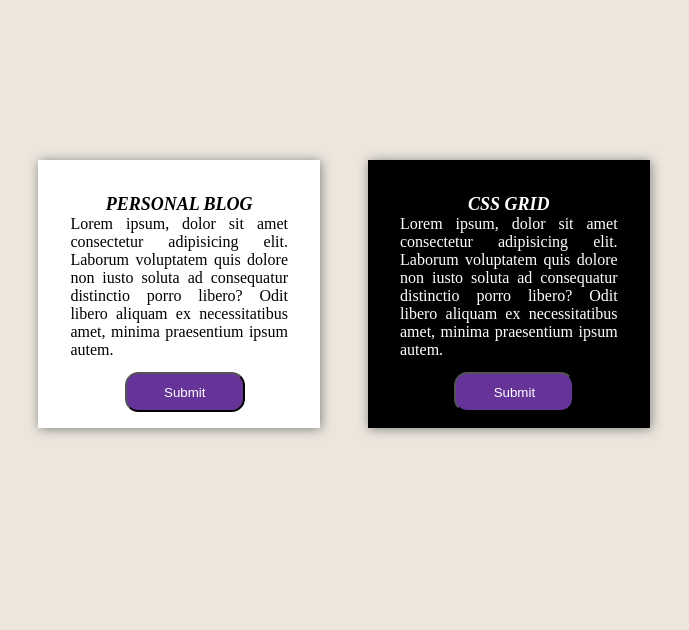
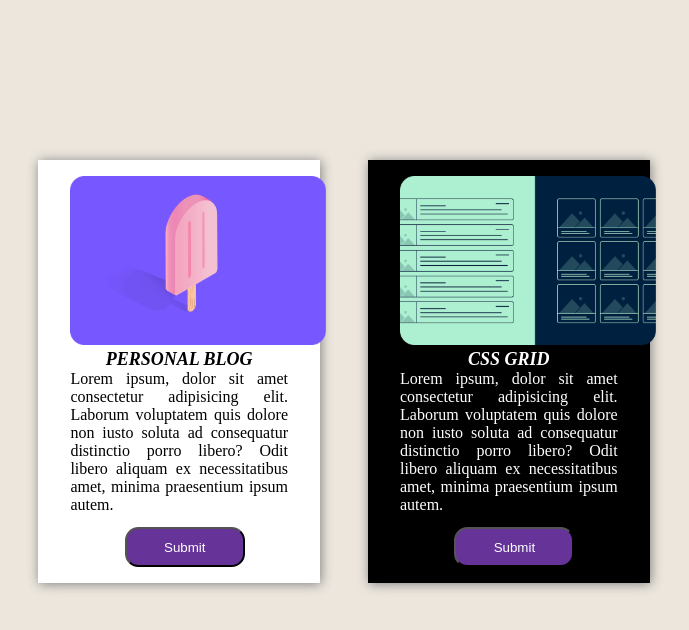
Before and after one commit to kamalsenet/css-bem, a plain HTML site: page index.html in a window 1280 px wide. Shown: the whole page, without its empty margins (296-985 px from the left). Drawn offline with Linux system fonts and the light colour scheme.

Commit message:
update
change the linkup of css and image

```diff
--- a/index.html
+++ b/index.html
@@ -6,12 +6,12 @@
     <meta http-equiv="X-UA-Compatible" content="IE=edge">
     <meta name="viewport" content="width=device-width, initial-scale=1.0">
     <title>BEM CSS</title>
-    <link rel="stylesheet" href="/css/main.min.css">
+    <link rel="stylesheet" href="/css-bem/css/main.min.css">
 </head>
 
 <body>
     <div class="card card--light">
-        <img class="card__image" src="/images/blog-1.png" alt="">
+        <img class="card__image" src="/css-bem/images/blog-1.png" alt="">
         <div class="card__title">
             <p>Personal Blog</p>
         </div>
@@ -23,7 +23,7 @@
         <button class="card__btn card__btn--active">Submit</button>
     </div>
     <div class="card card--dark">
-        <img class="card__image" src="/images/blog-2.png" alt="">
+        <img class="card__image" src="/css-bem/images/blog-2.png" alt="">
         <div class="card__title">
             <p>CSS GRID</p>
         </div>
```
Also changed, not shown: images/blog-1.png (added), images/blog-2.png (added), images/blog-3.png (added).
